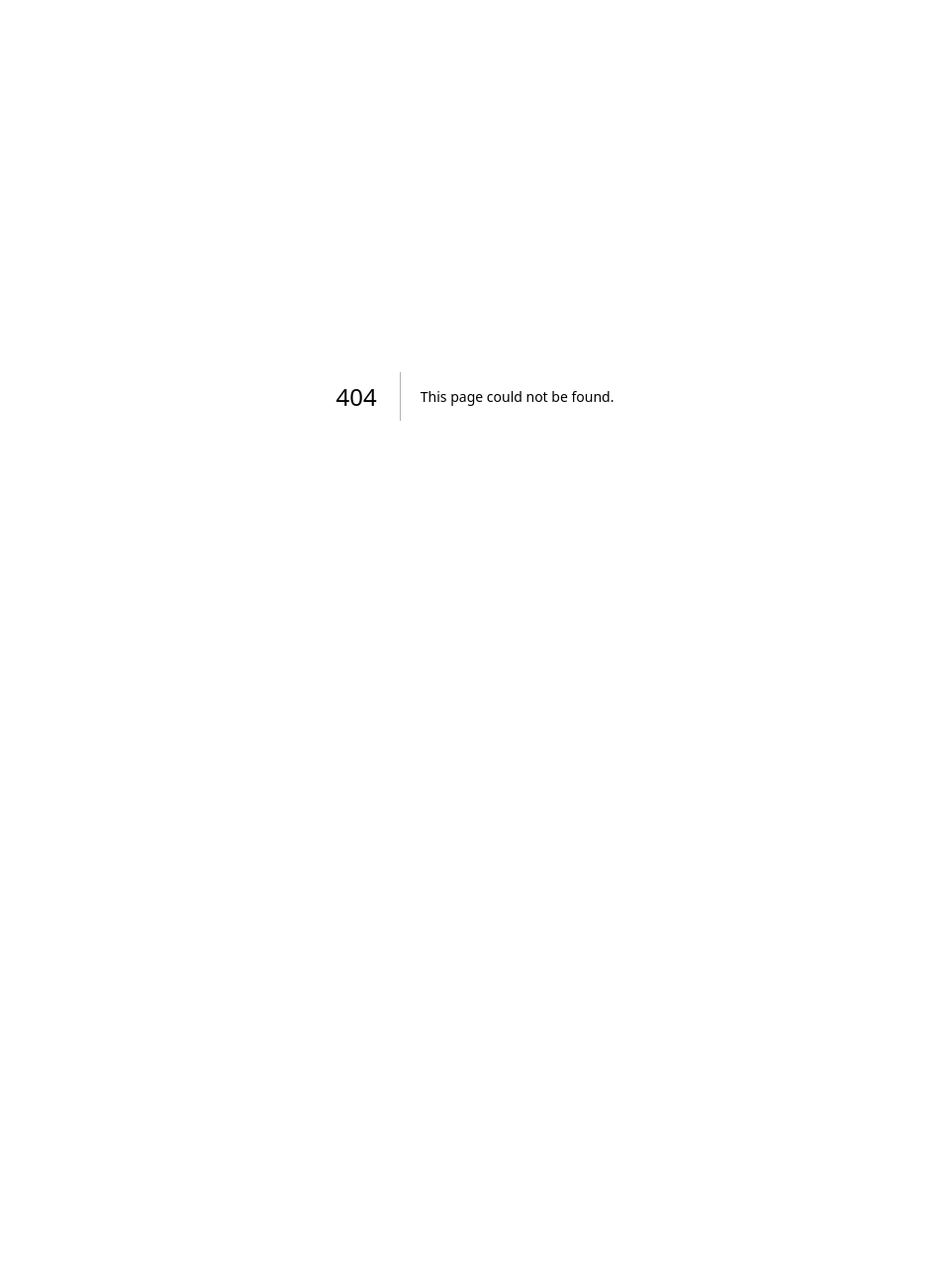
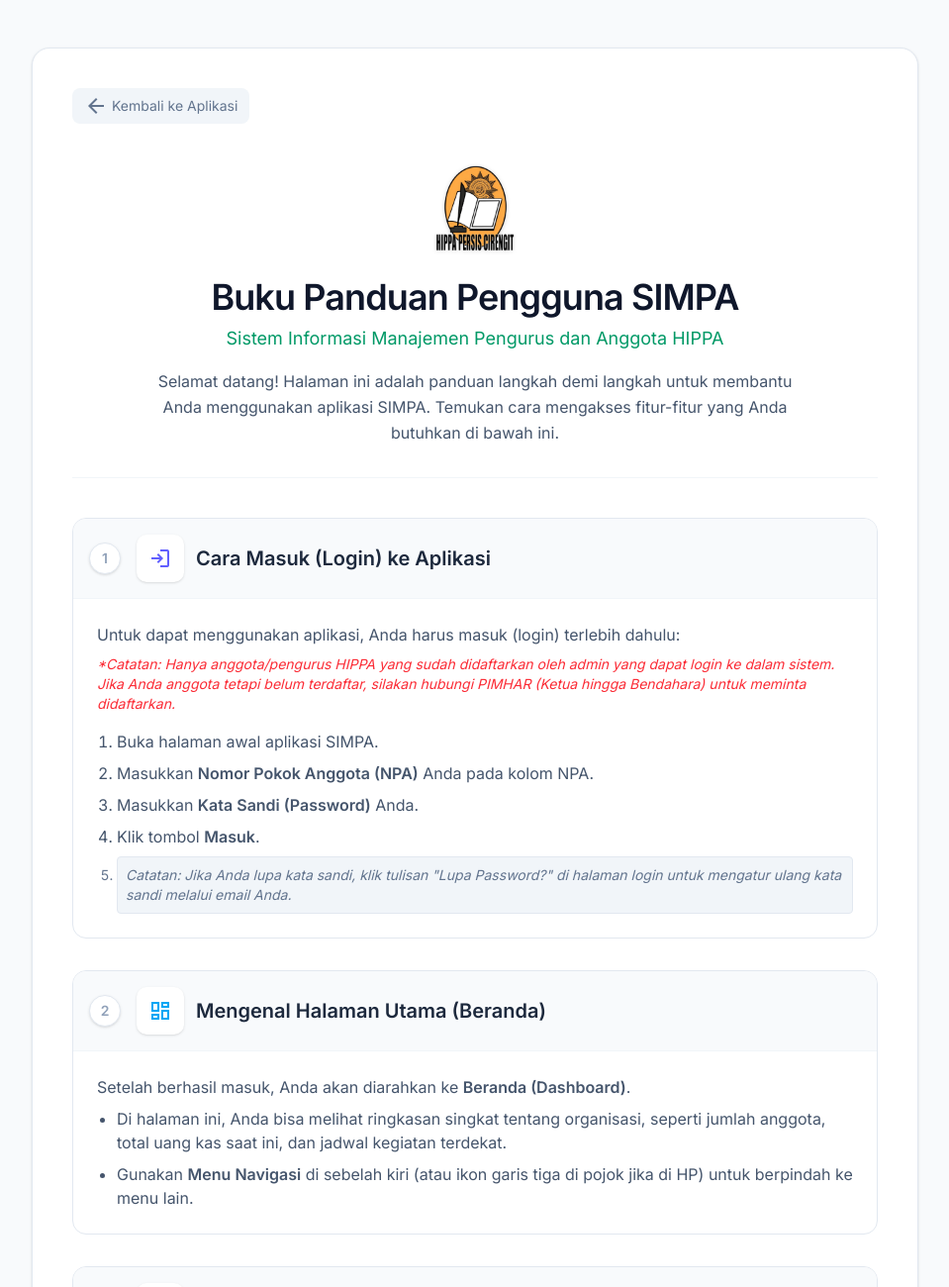
Before and after one commit to hippa23cirengit/simpa.hippa23, a Next.js app: page /wiki in a window 1280 px wide. Before the commit this address had no page. Shown: the top 1300 px of the page at 99% size, without its empty margins (160-1119 px from the left). Before the commit the page ends 800 px from the top, so only its background shows below. Built offline with nearby package versions, Linux system fonts and the light colour scheme.

Commit message:
SIMPA WIKI v1.0

```diff
--- a/src/app/page.tsx
+++ b/src/app/page.tsx
@@ -81,6 +81,14 @@
               <p className="text-[11px] text-slate-500 font-medium tracking-wide uppercase">Cirengit</p>
             </div>
           </div>
+          <div className="flex items-center gap-3">
+            <Link
+              href="/wiki"
+              className="inline-flex items-center gap-2 bg-slate-100 hover:bg-slate-200 text-slate-700 font-semibold text-sm px-4 py-2.5 rounded-lg transition-all"
+            >
+              <span className="material-symbols-outlined text-[18px]">menu_book</span>
+              Wiki
+            </Link>
             <Link
               href="/login"
               className="inline-flex items-center gap-2 bg-[#F7A440] hover:bg-[#e09132] text-white font-bold text-sm px-5 py-2.5 rounded-lg shadow-sm transition-all active:scale-95"
@@ -88,6 +96,7 @@
               <span className="material-symbols-outlined text-[18px]">login</span>
               Masuk Aplikasi
             </Link>
+          </div>
         </div>
       </header>
 
--- /dev/null
+++ b/src/app/wiki/page.tsx
@@ -0,0 +1,176 @@
+import Link from 'next/link';
+import Image from 'next/image';
+
+export const metadata = {
+  title: 'Buku Panduan SIMPA',
+  description: 'Panduan penggunaan aplikasi Sistem Informasi Manajemen Pengurus dan Anggota (SIMPA) untuk pengguna.',
+};
+
+export default function GuideBookPage() {
+  return (
+    <div className="min-h-screen bg-slate-50 py-12 px-4 sm:px-6 lg:px-8 font-sans">
+      <div className="mx-auto max-w-4xl bg-white p-6 sm:p-10 rounded-2xl shadow-sm border border-slate-200">
+        <div className="mb-8">
+          <Link
+            href="/login"
+            className="inline-flex items-center text-sm font-medium text-slate-500 hover:text-slate-900 transition-colors bg-slate-100 hover:bg-slate-200 px-3 py-1.5 rounded-md gap-1"
+          >
+            <span className="material-symbols-outlined text-[16px]">arrow_back</span>
+            Kembali ke Aplikasi
+          </Link>
+        </div>
+
+        <header className="border-b border-slate-100 pb-8 mb-10 text-center">
+          <div className="inline-flex items-center justify-center mb-4">
+            <Image
+              src="/logo.png"
+              alt="Logo HIPPA"
+              width={80}
+              height={80}
+              className="object-contain drop-shadow-sm"
+            />
+          </div>
+          <h1 className="text-3xl sm:text-4xl font-extrabold text-slate-900 tracking-tight">
+            Buku Panduan Pengguna SIMPA
+          </h1>
+          <p className="text-lg text-emerald-600 mt-2 font-medium">
+            Sistem Informasi Manajemen Pengurus dan Anggota HIPPA
+          </p>
+          <p className="text-slate-600 mt-4 leading-relaxed max-w-2xl mx-auto">
+            Selamat datang! Halaman ini adalah panduan langkah demi langkah untuk membantu Anda menggunakan aplikasi SIMPA. Temukan cara mengakses fitur-fitur yang Anda butuhkan di bawah ini.
+          </p>
+        </header>
+
+        <div className="space-y-8">
+
+          <GuideSection
+            number="1"
+            icon={<span className="material-symbols-outlined text-[28px] text-indigo-500">login</span>}
+            title="Cara Masuk (Login) ke Aplikasi"
+          >
+            <p className="mb-2 text-slate-600">Untuk dapat menggunakan aplikasi, Anda harus masuk (login) terlebih dahulu:</p>
+            <p className="mb-4 text-sm text-red-500 italic">
+              *Catatan: Hanya anggota/pengurus HIPPA yang sudah didaftarkan oleh admin yang dapat login ke dalam sistem. Jika Anda anggota tetapi belum terdaftar, silakan hubungi PIMHAR (Ketua hingga Bendahara) untuk meminta didaftarkan.
+            </p>
+            <ol className="list-decimal pl-5 space-y-2 text-slate-600">
+              <li>Buka halaman awal aplikasi SIMPA.</li>
+              <li>Masukkan <strong>Nomor Pokok Anggota (NPA)</strong> Anda pada kolom NPA.</li>
+              <li>Masukkan <strong>Kata Sandi (Password)</strong> Anda.</li>
+              <li>Klik tombol <strong>Masuk</strong>.</li>
+              <li className="text-sm text-slate-500 mt-2 bg-slate-100 p-2 rounded border border-slate-200">
+                <em>Catatan: Jika Anda lupa kata sandi, klik tulisan "Lupa Password?" di halaman login untuk mengatur ulang kata sandi melalui email Anda.</em>
+              </li>
+            </ol>
+          </GuideSection>
+
+          <GuideSection
+            number="2"
+            icon={<span className="material-symbols-outlined text-[28px] text-sky-500">dashboard</span>}
+            title="Mengenal Halaman Utama (Beranda)"
+          >
+            <p className="mb-2 text-slate-600">Setelah berhasil masuk, Anda akan diarahkan ke <strong>Beranda (Dashboard)</strong>.</p>
+            <ul className="list-disc pl-5 space-y-2 text-slate-600">
+              <li>Di halaman ini, Anda bisa melihat ringkasan singkat tentang organisasi, seperti jumlah anggota, total uang kas saat ini, dan jadwal kegiatan terdekat.</li>
+              <li>Gunakan <strong>Menu Navigasi</strong> di sebelah kiri (atau ikon garis tiga di pojok jika di HP) untuk berpindah ke menu lain.</li>
+            </ul>
+          </GuideSection>
+
+          <GuideSection
+            number="3"
+            icon={<span className="material-symbols-outlined text-[28px] text-blue-500">database</span>}
+            title="Melihat & Mencetak Kartu Tanda Anggota (KTA)"
+          >
+            <p className="mb-2 text-slate-600">Sebagai anggota, Anda memiliki KTA digital yang sah:</p>
+            <ol className="list-decimal pl-5 space-y-2 text-slate-600">
+              <li>Pilih menu <strong>Data Anggota</strong> dari navigasi samping.</li>
+              <li>Cari nama Anda di dalam daftar anggota.</li>
+              <li>Klik tombol <strong>Lihat KTA</strong> di samping nama Anda.</li>
+              <li>KTA digital Anda akan muncul (lengkap dengan QR Code). Anda bisa menyimpannya atau mencetaknya.</li>
+            </ol>
+          </GuideSection>
+
+          <GuideSection
+            number="4"
+            icon={<span className="material-symbols-outlined text-[28px] text-orange-500">groups</span>}
+            title="Informasi Kepengurusan (Tasykil)"
+          >
+            <p className="mb-2 text-slate-600">Ingin tahu siapa saja pengurus organisasi saat ini?</p>
+            <ul className="list-disc pl-5 space-y-2 text-slate-600">
+              <li>Klik menu <strong>Tasykil</strong>.</li>
+              <li>Anda bisa melihat daftar Pimpinan Harian (Ketua, Sekretaris, Bendahara, dll).</li>
+              <li>Anda juga dapat melihat pembagian bidang-bidang beserta anggota yang ditugaskan di bidang tersebut.</li>
+            </ul>
+          </GuideSection>
+
+          <GuideSection
+            number="5"
+            icon={<span className="material-symbols-outlined text-[28px] text-red-500">calendar_month</span>}
+            title="Melihat Jadwal Kegiatan"
+          >
+            <p className="mb-2 text-slate-600">Jangan sampai terlewat agenda penting organisasi!</p>
+            <ul className="list-disc pl-5 space-y-2 text-slate-600">
+              <li>Buka menu <strong>Jadwal Kegiatan</strong>.</li>
+              <li>Anda akan melihat kalender beserta daftar acara, rapat, atau pengajian yang akan datang.</li>
+              <li>Sistem juga akan otomatis mengirimkan pengingat ke nomor WhatsApp Anda menjelang kegiatan berlangsung.</li>
+            </ul>
+          </GuideSection>
+
+          <GuideSection
+            number="6"
+            icon={<span className="material-symbols-outlined text-[28px] text-emerald-500">account_balance_wallet</span>}
+            title="Informasi Uang Kas"
+          >
+            <p className="mb-2 text-slate-600">SIMPA mengedepankan transparansi keuangan organisasi:</p>
+            <ul className="list-disc pl-5 space-y-2 text-slate-600">
+              <li>Klik menu <strong>Keuangan</strong>.</li>
+              <li>Anda dapat melihat riwayat uang masuk dan uang keluar.</li>
+              <li>Jika Anda adalah bendahara atau pengurus yang diberi akses, Anda juga dapat menambahkan data transaksi baru di halaman ini.</li>
+            </ul>
+          </GuideSection>
+
+          <GuideSection
+            number="7"
+            icon={<span className="material-symbols-outlined text-[28px] text-purple-500">account_circle</span>}
+            title="Mengatur Profil Anda"
+          >
+            <p className="mb-2 text-slate-600">Pastikan data pribadi Anda selalu ter-update:</p>
+            <ol className="list-decimal pl-5 space-y-2 text-slate-600">
+              <li>Klik menu <strong>Profil</strong> di navigasi samping.</li>
+              <li>Di sini Anda dapat memperbarui foto profil.</li>
+              <li>Anda juga dapat mengubah kata sandi (password) jika diperlukan.</li>
+              <li>Pastikan nomor HP/WhatsApp yang terdaftar sudah benar agar tidak ketinggalan informasi.</li>
+            </ol>
+          </GuideSection>
+
+        </div>
+
+        <footer className="mt-16 pt-8 border-t border-slate-100 text-center">
+          <p className="text-sm text-slate-500">
+            Butuh bantuan lebih lanjut? Silakan hubungi pengurus atau admin sistem SIMPA HIPPA.
+          </p>
+        </footer>
+      </div>
+    </div>
+  );
+}
+
+function GuideSection({ number, icon, title, children }: { number: string, icon: React.ReactNode, title: string, children: React.ReactNode }) {
+  return (
+    <section className="bg-white border border-slate-200 rounded-xl overflow-hidden hover:border-emerald-200 hover:shadow-md transition-all duration-300">
+      <div className="flex items-center gap-4 bg-slate-50 p-4 border-b border-slate-100">
+        <div className="flex-shrink-0 w-8 h-8 flex items-center justify-center bg-white rounded-full font-bold text-slate-400 border border-slate-200 text-sm shadow-sm">
+          {number}
+        </div>
+        <div className="flex items-center gap-3">
+          <div className="bg-white p-2 rounded-lg shadow-sm flex items-center justify-center w-12 h-12">
+            {icon}
+          </div>
+          <h2 className="text-xl font-bold text-slate-800">{title}</h2>
+        </div>
+      </div>
+      <div className="p-6">
+        {children}
+      </div>
+    </section>
+  );
+}
--- a/src/components/login-form.tsx
+++ b/src/components/login-form.tsx
@@ -118,6 +118,9 @@
                 <p className="text-balance text-sm font-medium text-slate-500">
                   Himpunan Pelajar Persatuan Islam Putra (HIPPA) Cirengit
                 </p>
+                <p className="text-xs text-red-500 italic mt-2">
+                  *Catatan: Hanya anggota/pengurus HIPPA yang sudah didaftarkan oleh admin yang dapat login ke dalam sistem. Jika Anda anggota tetapi belum terdaftar, silakan hubungi PIMHAR (Ketua hingga Bendahara) untuk meminta akses.
+                </p>
               </div>
 
               {error && (
```
Also changed, not shown: 1 other file (tests, documents, lock files or other folders). Lines whose indentation alone changed are shown as unchanged.
